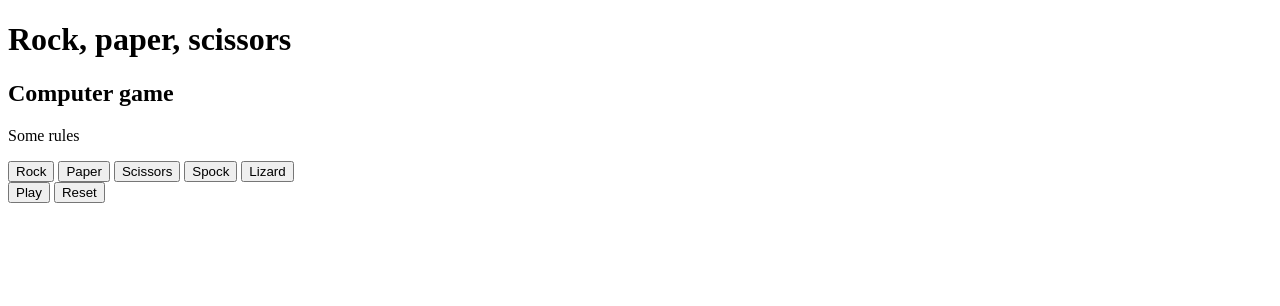
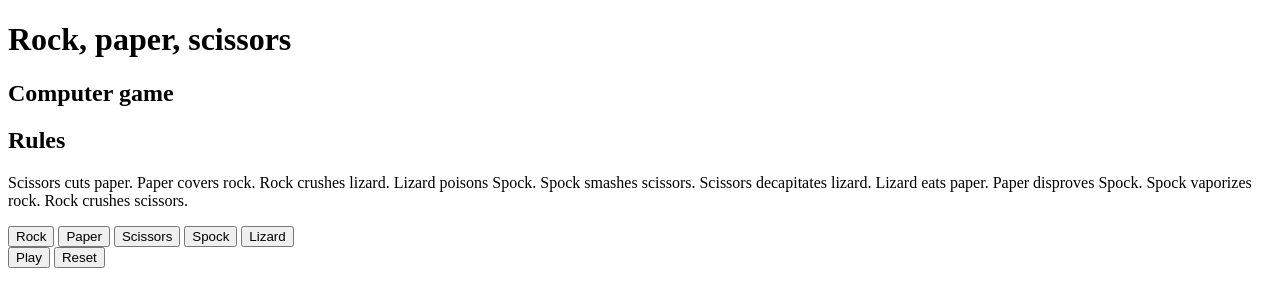
Before and after one commit to LeaDalibard/rock-scissors-paper, a plain HTML site: page index.html in a window 1280 px wide. Drawn offline with Linux system fonts and the light colour scheme.

Commit message:
adding rules to index

```diff
--- a/index.html
+++ b/index.html
@@ -19,7 +19,8 @@
 
     <div class="content">
         <section class="explain">
-            <p>Some rules</p>
+            <h2>Rules</h2>
+            <p>Scissors cuts paper. Paper covers rock. Rock crushes lizard. Lizard poisons Spock. Spock smashes scissors. Scissors decapitates lizard. Lizard eats paper. Paper disproves Spock. Spock vaporizes rock. Rock crushes scissors.</p>
         </section>
         <section class="player">
             <button id="rock">Rock</button>
```
